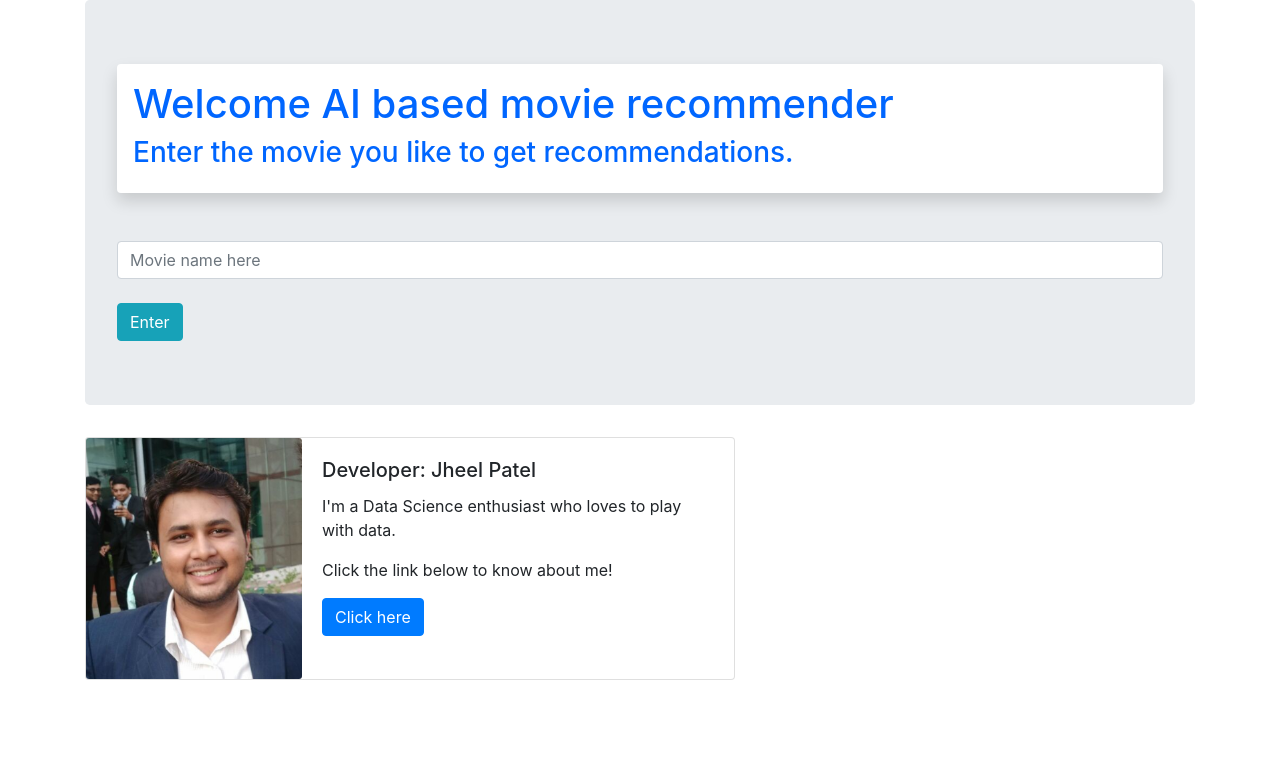
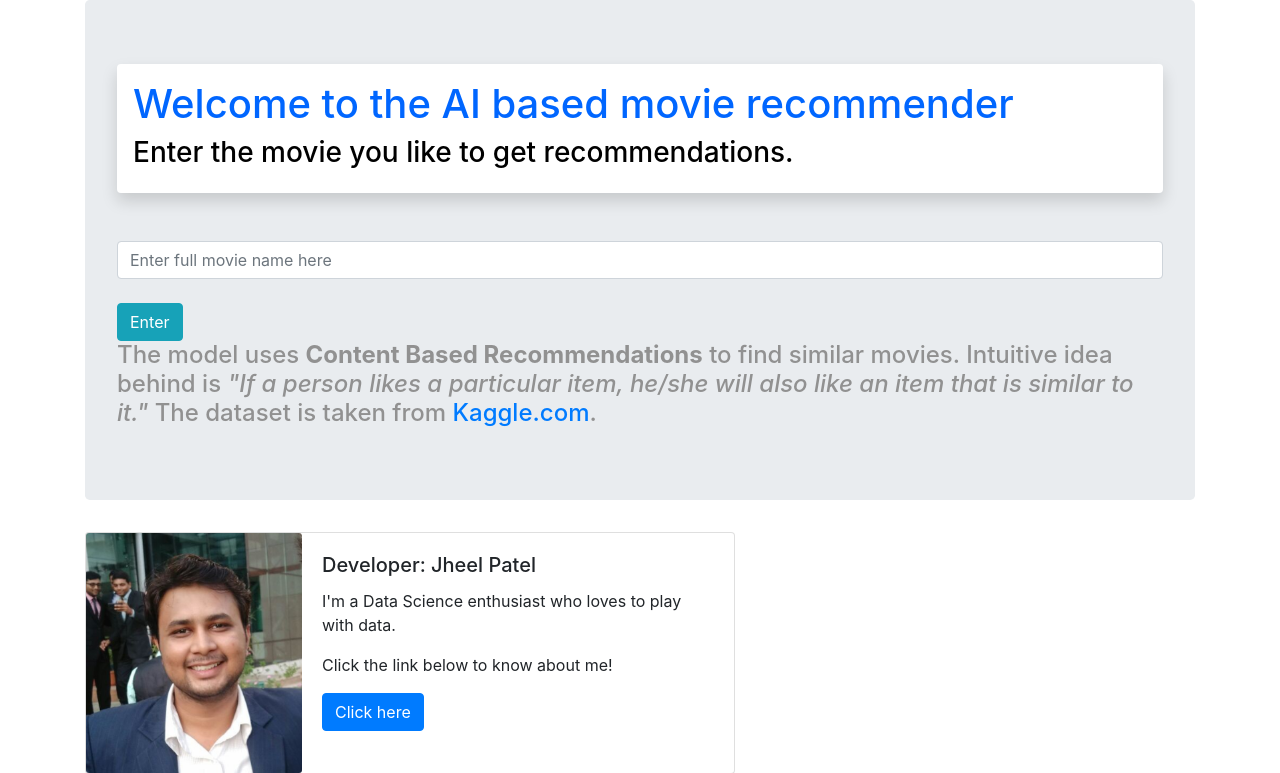
Before and after one commit to Jheel-patel/Movie-Recommendation-Engine, a Flask app: page / in a window 1280 px wide. Shown: the part 74-847 px from the top of the page. Before the commit the page ends 754 px from the top, so only its background shows below. Run offline with Flask 2, Linux system fonts and the light colour scheme; some libraries are stand-ins or nearby versions.

Commit message:
Fine tuned

```diff
--- a/templates/home.html
+++ b/templates/home.html
@@ -1,13 +1,18 @@
 {% extends 'base.html' %}
 {% block content %}
 <div class="shadow p-3 mb-5 bg-white rounded">
-  <h1 style="color:rgb(0, 102, 255)">Welcome AI based movie recommender</h1>
-  <h3 style="color:rgb(0, 102, 255)">Enter the movie you like to get recommendations.</h3>
+  <h1 text-align:center style="color:rgb(0, 102, 255)">Welcome to the AI based movie recommender</h1>
+  <h3 style="color:rgb(0, 0, 0)">Enter the movie you like to get recommendations.</h3>
 </div>
 
+
   <form action="{{url_for('recommend')}}">
-    <input type="text" name="movie" class="form-control" placeholder="Movie name here">
+
+    <input type="text" name="movie" class="form-control" placeholder="Enter full movie name here">
     <br>
     <input type="submit" class="btn btn-info" value="Enter">
+
+<h4 style="color: #919191;">The model uses <b>Content Based Recommendations</b> to find similar movies. Intuitive idea behind is <i>"If a person likes a particular item, he/she will also like an item that is similar to it."</i> The dataset is taken from <a href="https://www.kaggle.com/" target="_blank">Kaggle.com</a>.</h4>
+
   </form>
 {% endblock %}
```
Also changed, not shown: templates/recommend.html (+21 -1 lines), 1 other file.
